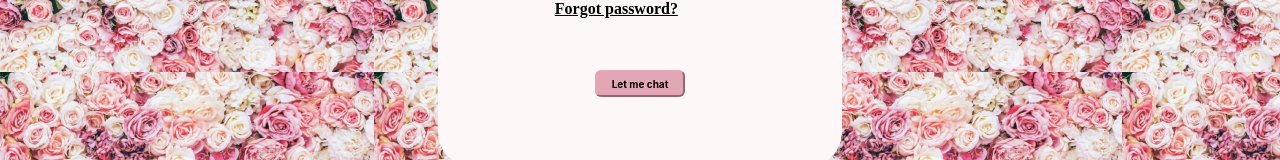
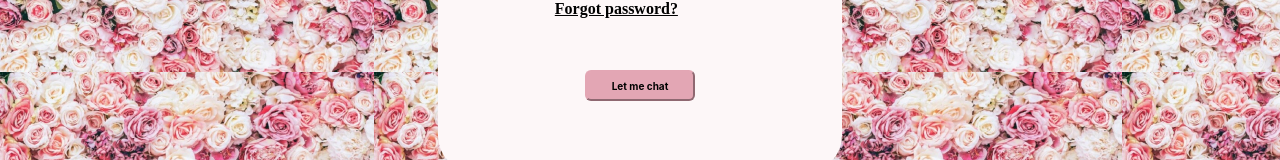
Before and after one commit to dta-byte/BrideTalk, a React (Create React App) app in the folder bridetalk_project/: page /login in a window 1280 px wide. Shown: the part 516-676 px from the top of the page. Built offline with nearby package versions, Linux system fonts and the light colour scheme; a web font is replaced by a local one.

Commit message:
buttons css

```diff
--- a/bridetalk_project/src/components/atoms/buttons/cancelbutton.css
+++ b/bridetalk_project/src/components/atoms/buttons/cancelbutton.css
@@ -7,8 +7,8 @@
 .cancelbutton{
     background-color: hsl(0, 0%, 85%);
    text-align: center;
-  padding-top: 1.5%;
-  padding-bottom: 1.5%;
+  padding-top: 2%;
+  padding-bottom: 2%;
   border-radius: 6px;
     border-radius: 6px;
     font-family: "Inter";
@@ -19,7 +19,7 @@
     margin-top: 25px;
     margin-right: 5px;
     margin-left: 30%;
-    width: 90px;
+    width: 110px;
 }
 .cancelbutton:hover{
     background-color: hsl(0, 0%, 80%);
--- a/bridetalk_project/src/components/atoms/buttons/primarybutton.css
+++ b/bridetalk_project/src/components/atoms/buttons/primarybutton.css
@@ -7,8 +7,8 @@
 .primarybutton{
   background-color: hsl(346, 52%, 77%);
   text-align: center;
-  padding-top: 1.5%;
-  padding-bottom: 1.5%;
+  padding-top: 2%;
+  padding-bottom: 2%;
   border-radius: 6px;
   padding-right: 0px;
   padding-left: 0px;
@@ -17,7 +17,7 @@
   color: hsl(0, 11%, 0%);
   font-size: 10px;
   font-weight: bold;
-  width: 90px;
+  width: 110px;
 }
 
 .primarybutton:hover{
```
